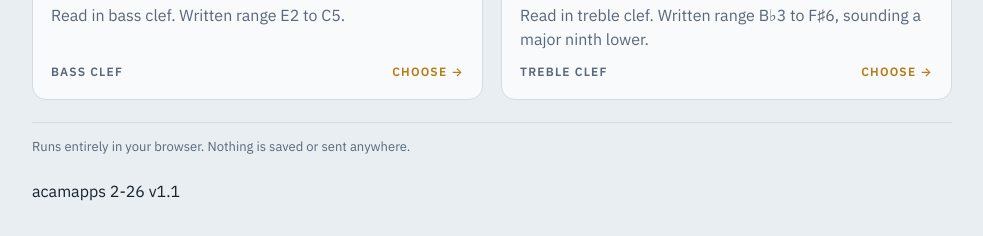
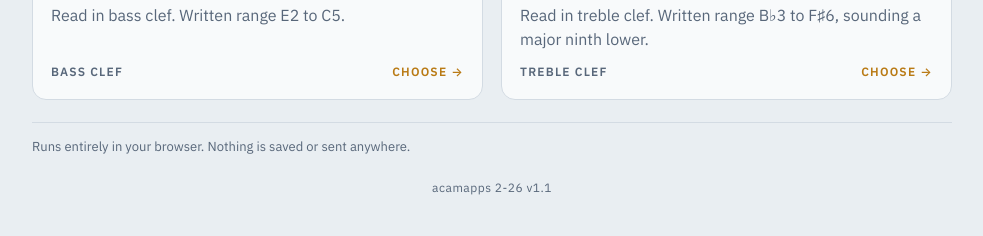
Before and after one commit to acamapps/notetrainers, a plain HTML site: page index.html in a window 1280 px wide. Shown: the part 552-788 px from the top of the page, without its empty margins (148-1131 px from the left). Drawn offline with nearby package versions, Linux system fonts and the light colour scheme.

Commit message:
Update style.css

```diff
--- a/style.css
+++ b/style.css
@@ -213,3 +213,6 @@ footer { font-size: 13px; color: var(--muted); border-top: 1px solid var(--rule)
   .pick-art img { transition: none; }
   .pick:hover .pick-art img, .pick:focus-visible .pick-art img { transform: none; }
 }
+
+/* ----- credit line ----- */
+.credit { font-size: 12px; letter-spacing: 0.04em; text-align: center; color: var(--muted); }
```
